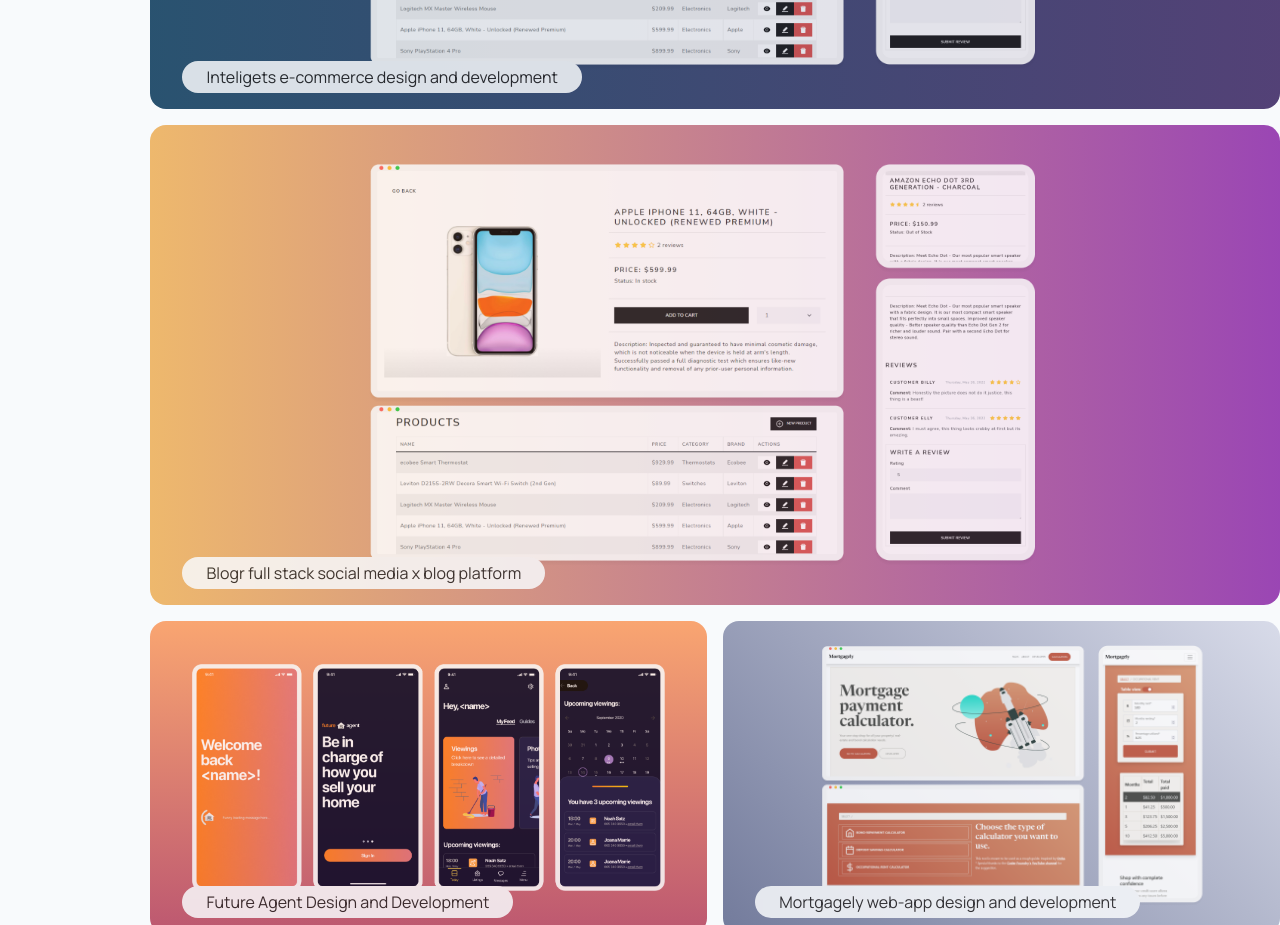
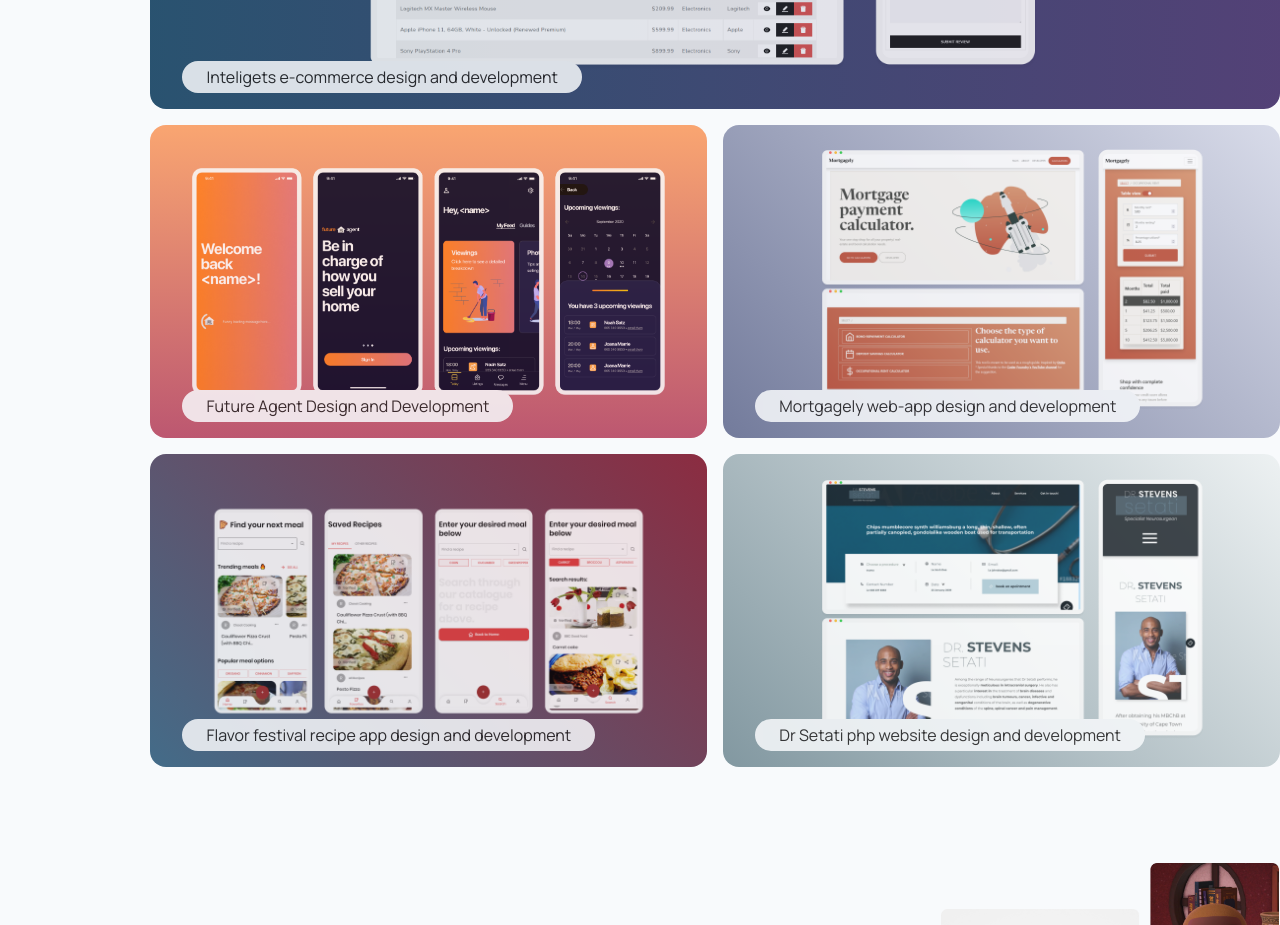
Before and after one commit to tasmto/portfolio, a React (Vite) app: page / in a window 1280 px wide. Shown: the part 880-1805 px from the top of the page. Built offline with nearby package versions, Linux system fonts and the light colour scheme.

Commit message:
fixed portfolio and removed blogr

```diff
--- a/src/features/navbar/Navbar.tsx
+++ b/src/features/navbar/Navbar.tsx
@@ -28,7 +28,7 @@ const Navbar = ({}) => {
   ];
   const portfolioLinks = [
     { name: 'Inteligets', to: '/portfolio/inteligets', icon: FiShoppingCart },
-    { name: 'Blogr', to: '/portfolio/blogr', icon: FiFileMinus },
+    // { name: 'Blogr', to: '/portfolio/blogr', icon: FiFileMinus },
     { name: 'FutureAgent', to: '/portfolio/futureagent', icon: DiNodejsSmall },
   ];
   useEffect(() => {
--- a/src/features/portfolio/PortfolioGrid.tsx
+++ b/src/features/portfolio/PortfolioGrid.tsx
@@ -31,7 +31,7 @@ const PortfolioGrid = () => {
             id={portfolio.inteligets.id}
           />
         </div>
-        <div
+        {/* <div
           className=' overflow-hidden rounded-2xl col-span-6 max-h-[30rem] lg:col-span-6 view-large'
           style={{
             background: portfolio.blogr.header.background || '',
@@ -43,7 +43,7 @@ const PortfolioGrid = () => {
             title={portfolio.blogr.title}
             id={portfolio.blogr.id}
           />
-        </div>
+        </div> */}
         <div
           className=' overflow-hidden rounded-2xl col-span-6 max-h-[30rem] lg:col-span-3 view-large'
           style={{
```
